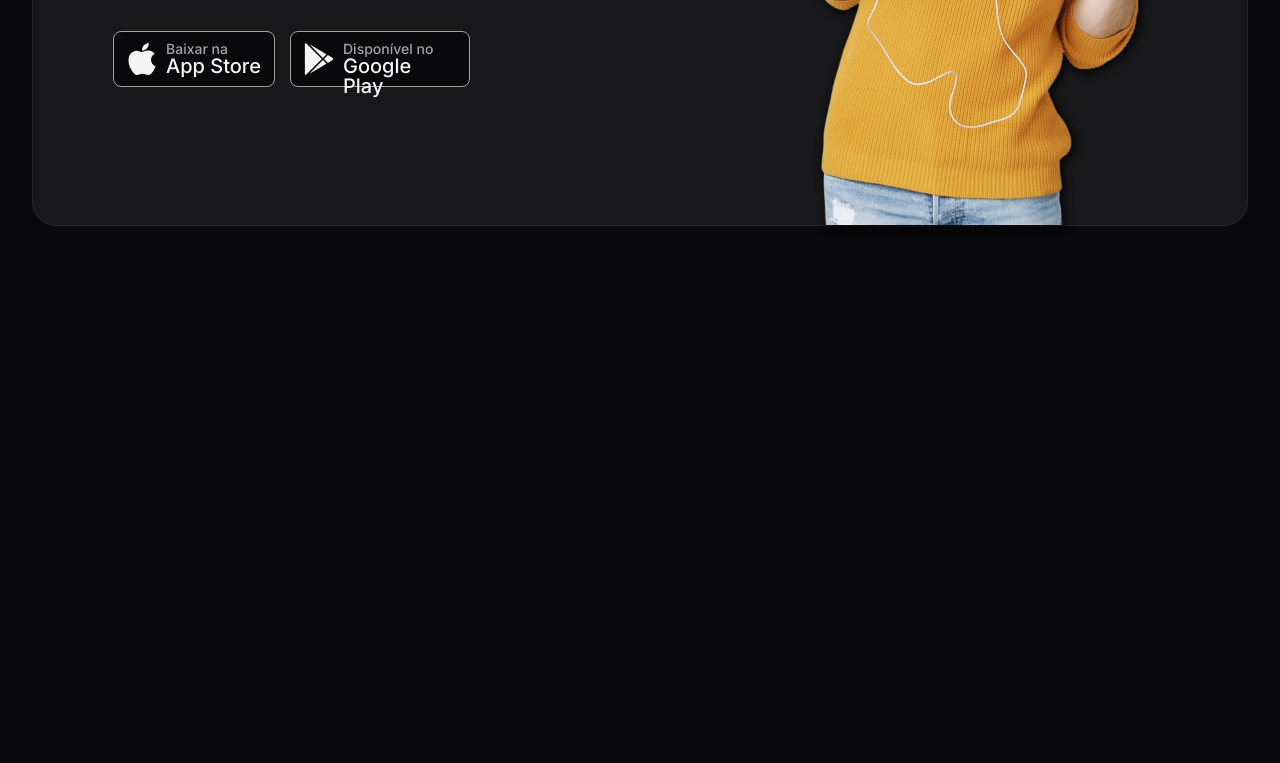
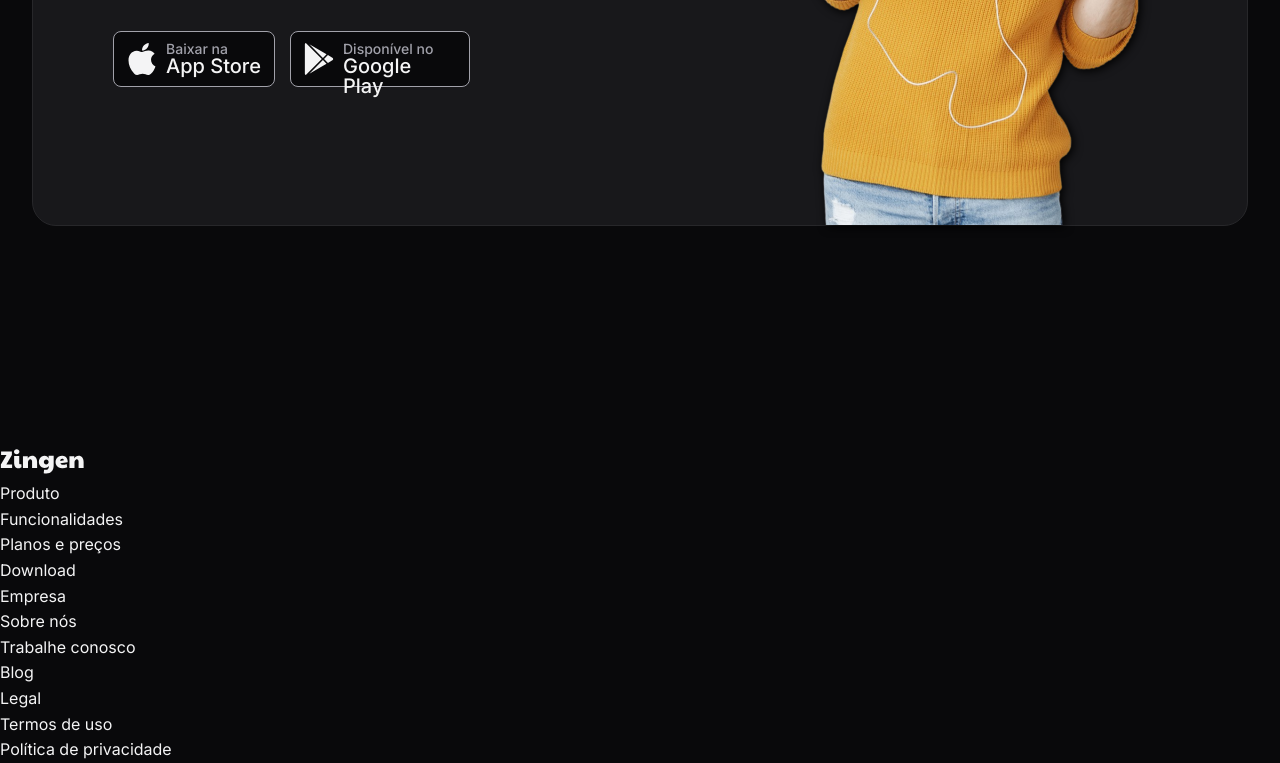
Before and after one commit to brunotxrs/Zingen, a plain HTML site: page index.html in a window 1280 px wide. Shown: the part 3522-4285 px from the top of the page. Before the commit the page ends 3964 px from the top, so only its background shows below. Drawn offline with Linux system fonts and the light colour scheme.

Commit message:
feat: create new element the footer

```diff
--- a/index.html
+++ b/index.html
@@ -216,5 +216,35 @@
         </div>
     </section>
 
+    <footer>
+        <div class="container-one">
+            <img src="./assets/icons/logo.svg" alt="">
+
+            <div class="navigation">
+                <ul>
+                    <li>Produto</li>
+                    <li><a href="#">Funcionalidades</a></li>
+                    <li><a href="#pricing">Planos e preços</a></li>
+                    <li><a href="#download">Download</a></li>
+                </ul>
+
+                <ul>
+                    <li>Empresa</li>
+                    <li><a href="#">Sobre nós</a></li>
+                    <li><a href="#">Trabalhe conosco</a></li>
+                    <li><a href="#">Blog</a></li>
+                </ul>
+
+                <ul>
+                    <li>Legal</li>
+                    <li><a href="#">Termos de uso</a></li>
+                    <li><a href="#">Política de privacidade</a></li>
+                </ul>
+            </div>
+
+        </div>
+
+    </footer>
+
 </body>
 </html>
```
